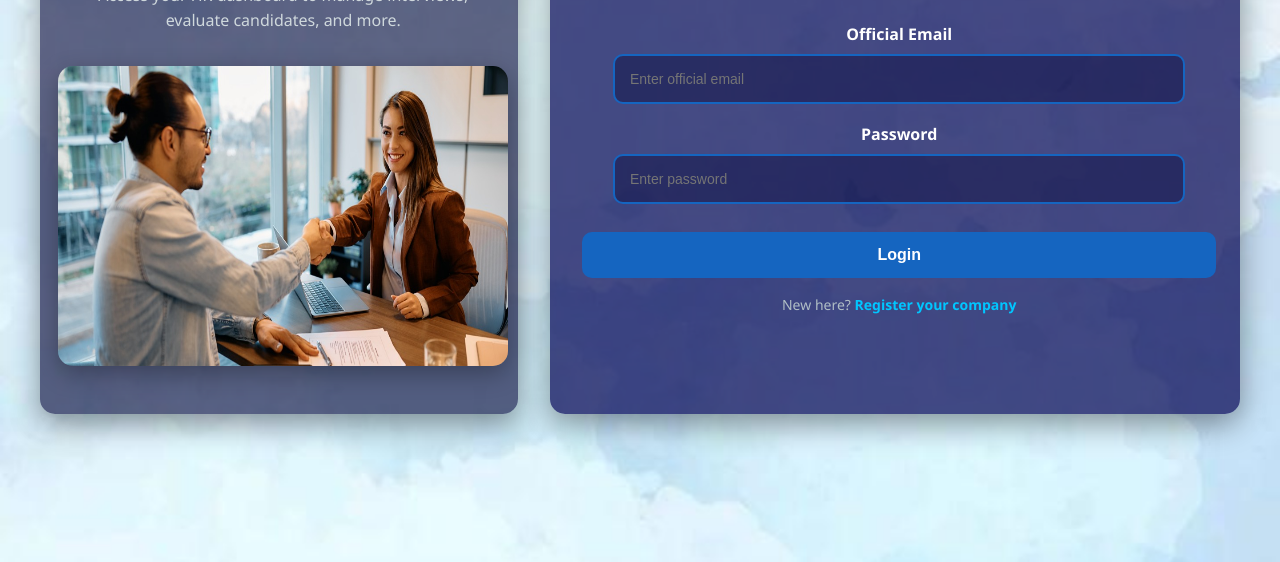
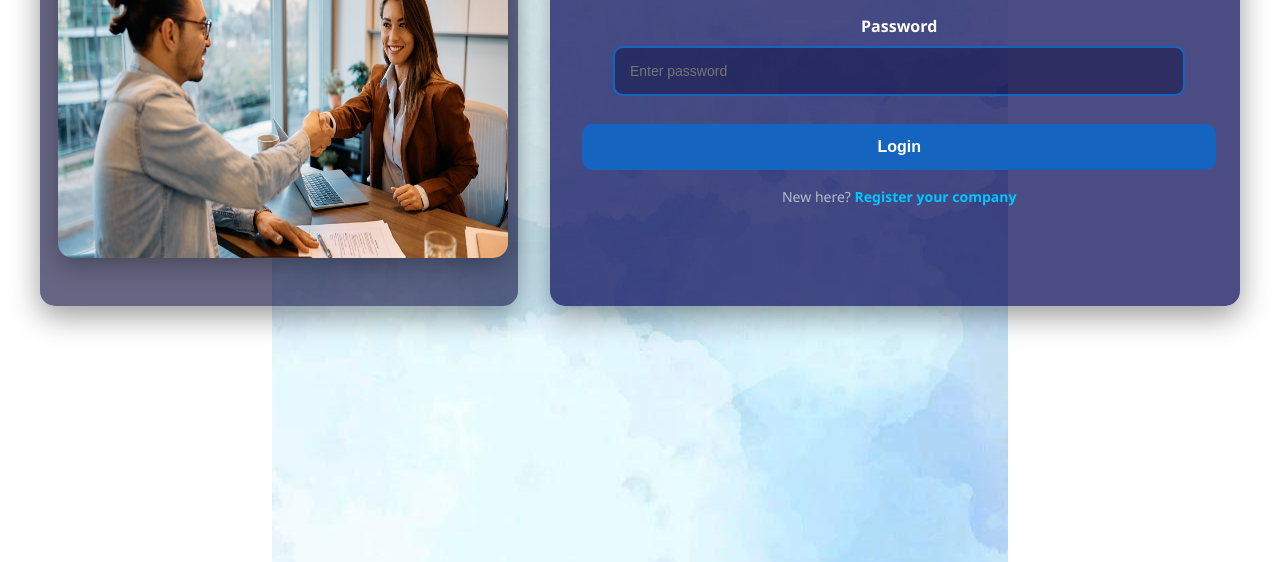
Before and after one commit to Heroic2024/find-my-interview, a plain HTML site: page frontend/public/company_login.html in a window 1280 px wide. Shown: the part 318-880 px from the top of the page. Drawn offline with Linux system fonts and the light colour scheme.

Commit message:
Update company_register_test.css

```diff
--- a/frontend/public/company_register_test.css
+++ b/frontend/public/company_register_test.css
@@ -2,17 +2,17 @@
 body {
     line-height: 1.6;
     color: #fff;
-    background: url("Media_3.jpg") no-repeat center center;
-    background-size: cover;
+    background: url("Media_3.jpg") no-repeat center center fixed;
+    background-size: contain cover;
     font-family: 'Segoe UI', Tahoma, Geneva, Verdana, sans-serif;
     text-align: center;
     min-height: 100vh;
     display: flex;
     justify-content: center;
-    align-items: center;
-    padding: 2rem;
+    align-items: flex-start; /* start content from top */
+    padding: 2rem 0;
+    overflow-y: auto; /* allow scrolling */
 }
-
 /* Container */
 .container {
     width: 100%;
```
